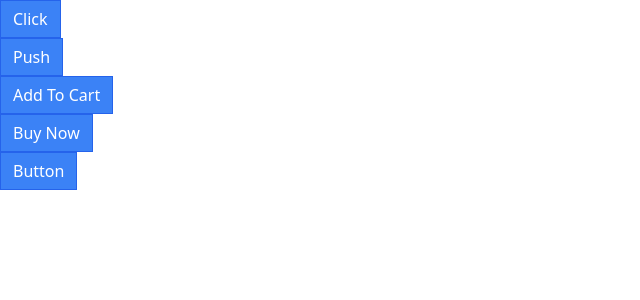
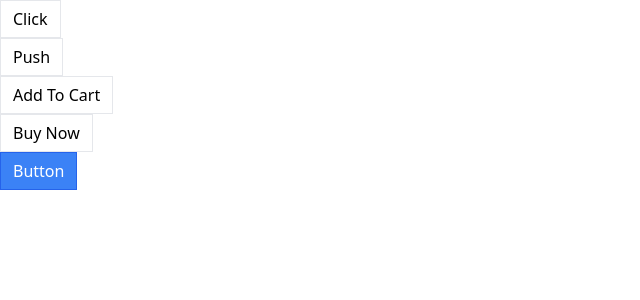
Before and after one commit to Dmitry1007/common-ui-components, a React (Create React App) app: page / in a window 1280 px wide. Shown: the top 300 px of the page, without its empty margins (0-640 px from the left). Built offline with nearby package versions, Linux system fonts and the light colour scheme.

Commit message:
Create a default classname/style for the primary button

```diff
--- a/src/App.js
+++ b/src/App.js
@@ -4,19 +4,19 @@ function App() {
   return (
     <div>
       <div>
-        <Button primary>Click</Button>
+        <Button success rounded outline>Click</Button>
       </div>
       <div>
-        <Button>Push</Button>
+        <Button danger outline>Push</Button>
       </div>
       <div>
-        <Button>Add To Cart</Button>
+        <Button warning>Add To Cart</Button>
       </div>
       <div>
-        <Button>Buy Now</Button>
+        <Button secondary outline>Buy Now</Button>
       </div>
       <div>
-        <Button>Button</Button>
+        <Button primary rounded>Button</Button>
       </div>
     </div>
   );
--- a/src/Button.js
+++ b/src/Button.js
@@ -1,7 +1,7 @@
 // Not using the prop-types package
 // Bc we don't have any default checks yet
 // import PropTypes from 'prop-types';
-// import classname from 'classnames';
+import className from 'classnames';
 
 function Button({
   children,
@@ -14,23 +14,30 @@ function Button({
   rounded,
 }) {
 
+  const classes = className("px-3 py-1.5 border", {
+    "border-blue-600 bg-blue-500 text-white": primary,
+  });
+
   return (
-    <button className="px-3 py-1.5 border border-blue-600 bg-blue-500 text-white">{children}</button>
-  )
+    <button className={classes}>
+      {children}
+    </button>
+  );
 }
 
 Button.propTypes = {
   checkVariationValue: ({ primary, secondary, success, warning, danger }) => {
-    const count = Number(!!primary)
-      + Number(!!secondary)
-      + Number(!!success)
-      + Number(!!warning)
-      + Number(!!danger);
+    const count =
+      Number(!!primary) +
+      Number(!!secondary) +
+      Number(!!success) +
+      Number(!!warning) +
+      Number(!!danger);
 
     if (count > 1) {
-      throw new Error('Only one variation can be used at a time.');
+      throw new Error("Only one variation can be used at a time.");
     }
   },
-}
+};
 
 export default Button;
```
